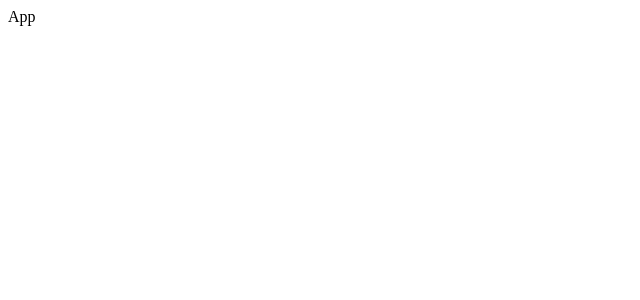
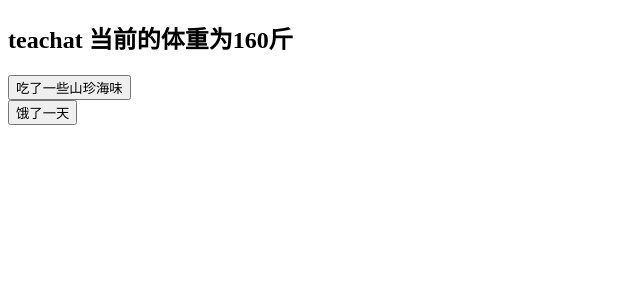
Before and after one commit to teachat8/redux-complete-guide, a React (Create React App) app: page / in a window 1280 px wide. Shown: the top 300 px of the page, without its empty margins (0-640 px from the left). Built offline with nearby package versions, Linux system fonts and the light colour scheme.

Commit message:
redux与react配合使用

```diff
--- a/src/App.js
+++ b/src/App.js
@@ -1,10 +1,23 @@
 import React from 'react';
+import { eat, hungry } from './teachat.redux';
 
 
-function App() {
-  return (
-    <div>App</div>
-  );
+class App extends React.Component {
+
+  render() {
+    const store = this.props.store;
+    const num = store.getState();
+
+    return (
+      <>
+        <h2>teachat 当前的体重为{num}斤</h2>
+
+        <button onClick={() => store.dispatch(eat())}>吃了一些山珍海味</button>
+        <br/>
+        <button onClick={() => store.dispatch(hungry())}>饿了一天</button>
+      </>
+    );
+  }
 }
 
 export default App;
--- a/src/index.js
+++ b/src/index.js
@@ -2,61 +2,14 @@ import React from 'react';
 import ReactDOM from 'react-dom';
 import App from './App';
 import { createStore } from 'redux';
-
-
-ReactDOM.render(<App />, document.getElementById('root'));
-
-// reducer
-const weight = (state = 160, action) => {
-  switch (action.type) {
-    case 'eat':
-      return state + 10;
-    case 'hungry':
-      return state - 10;
-    default:
-      return state;
-  }
-}
+import { weight } from './teachat.redux';
 
 const store = createStore(weight);
 
-const watch = () => {
-  const current = store.getState();
-  console.log(`三木森 现在体重为${current}`)
+const render = () => {
+  ReactDOM.render(<App store={store} />, document.getElementById('root'));
 };
 
-// 通过 subscribe 订阅一个函数实现 redux 数据响应
-store.subscribe(watch);
-store.dispatch({type: 'eat'});
+render()
 
-store.dispatch({type: 'eat'});
-
-store.dispatch({type: 'eat'});
-
-store.dispatch({type: 'hungry'});
-
-
-// console.log(store.getState());
-
-// store.dispatch({type: 'eat'});
-// console.log('我吃了一些食物');
-// console.log(store.getState());
-
-// console.log('我饿了好几天');
-// store.dispatch({type: 'hungry'});
-// console.log(store.getState());
-
-// console.log('我又饿了好几天');
-// store.dispatch({type: 'hungry'});
-// console.log(store.getState());
-
-/*
-reducer 里面使用switch语句根据传入的类型，输出新的状态
-
-把reducer 传入 createStore(weight)
-
-store.dispatch({ type: 'hungry'})
-
-通过 store.getState() 获取当前的状态
-
-*/
+store.subscribe(render)
--- /dev/null
+++ b/src/teachat.redux.js
@@ -0,0 +1,70 @@
+import { createStore } from 'redux';
+
+const EAT = 'eat';
+const HUNGRY = 'hungry';
+
+// reducer
+export const weight = (state = 160, action) => {
+  switch (action.type) {
+    case EAT:
+      return state + 10;
+    case HUNGRY:
+      return state - 10;
+    default:
+      return state;
+  }
+}
+
+const store = createStore(weight);
+
+// action
+export const eat = () => {
+  console.log('teachat 正在吃山珍海味');
+  return {type: EAT}
+}
+
+export const hungry = () => {
+  console.log('饿了一天');
+  return {type: HUNGRY}
+}
+
+// const watch = () => {
+//   const current = store.getState();
+//   console.log(`三木森 现在体重为${current}`)
+// };
+
+// 通过 subscribe 订阅一个函数实现 redux 数据响应
+// store.subscribe(watch);
+// store.dispatch({type: 'eat'});
+
+// store.dispatch({type: 'eat'});
+
+// store.dispatch({type: 'eat'});
+
+// store.dispatch({type: 'hungry'});
+
+
+// console.log(store.getState());
+
+// store.dispatch({type: 'eat'});
+// console.log('我吃了一些食物');
+// console.log(store.getState());
+
+// console.log('我饿了好几天');
+// store.dispatch({type: 'hungry'});
+// console.log(store.getState());
+
+// console.log('我又饿了好几天');
+// store.dispatch({type: 'hungry'});
+// console.log(store.getState());
+
+/*
+reducer 里面使用switch语句根据传入的类型，输出新的状态
+
+把reducer 传入 createStore(weight)
+
+store.dispatch({ type: 'hungry'})
+
+通过 store.getState() 获取当前的状态
+
+*/
```
